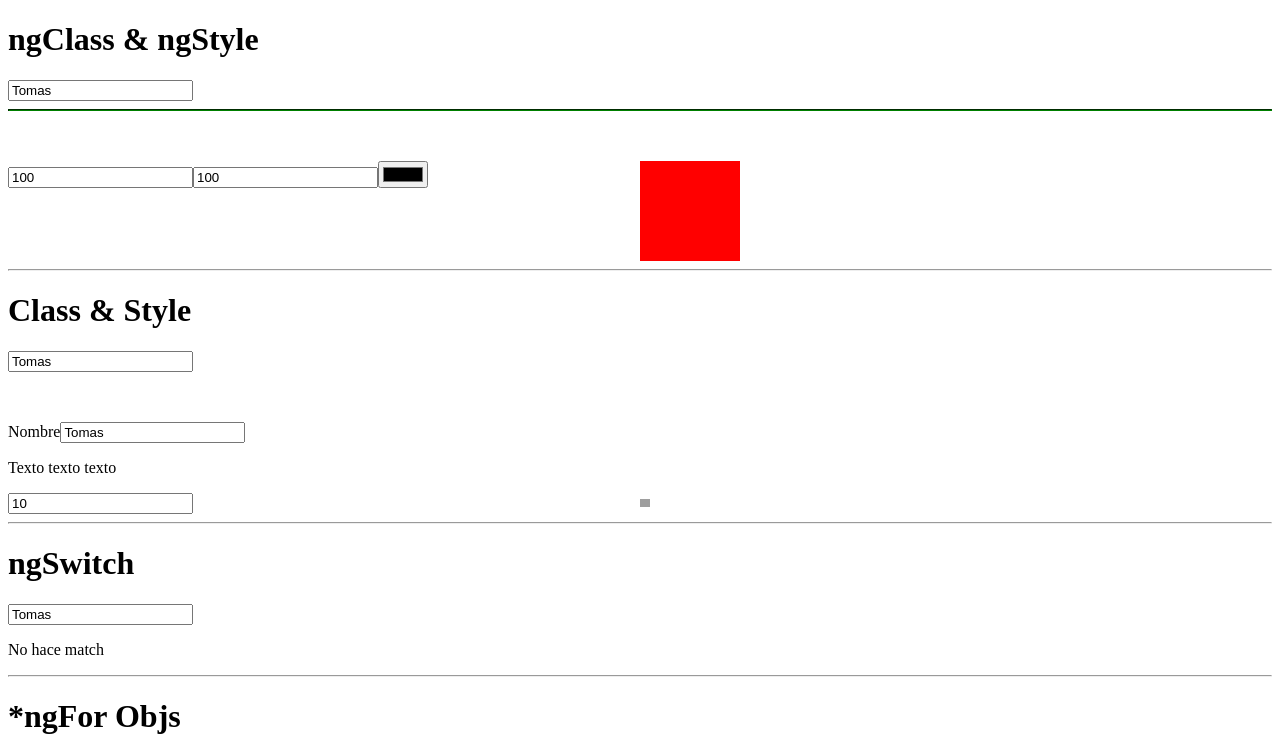
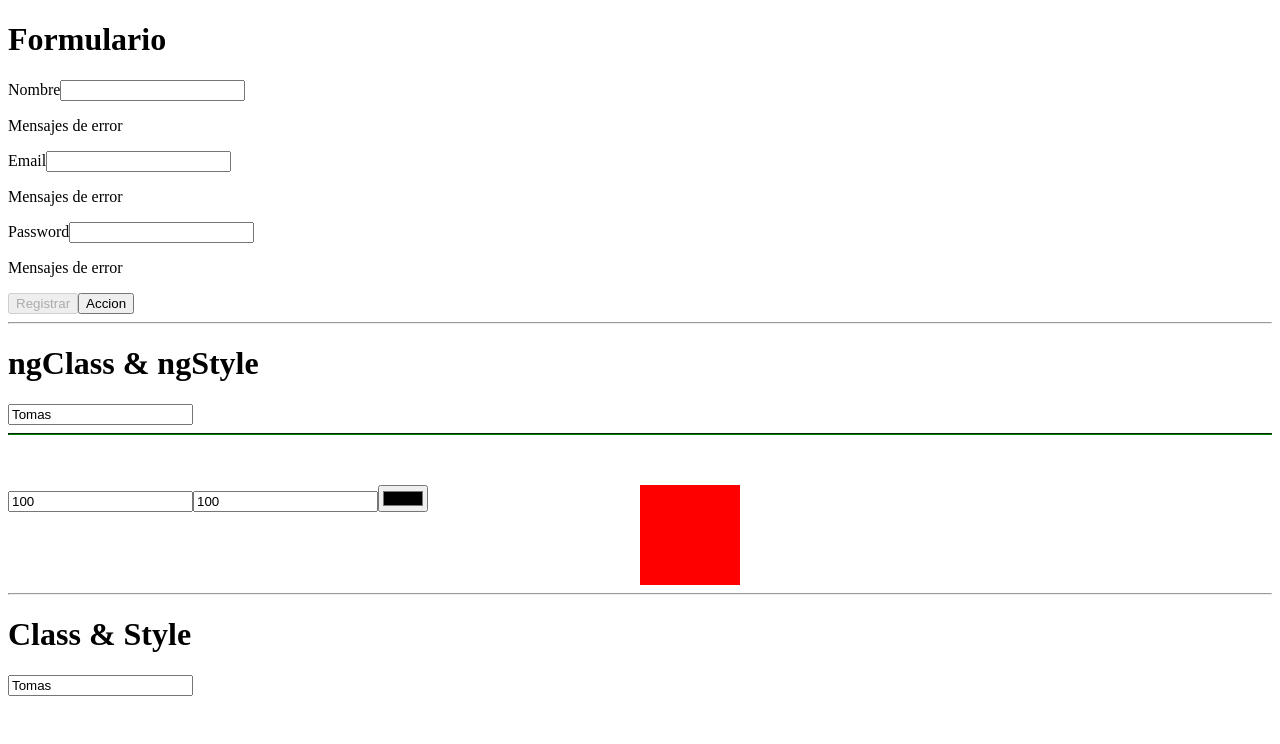
Before and after one commit to tomasleggire/my-store-angular, an Angular app: page / in a window 1280 px wide. Shown: the top 744 px of the page. Built offline with nearby package versions, Linux system fonts and the light colour scheme; grey boxes are pictures that could not be loaded.

Commit message:
Formulario

```diff
--- a/src/app/app.component.html
+++ b/src/app/app.component.html
@@ -1,3 +1,44 @@
+<h1>Formulario</h1>
+<form #myForm="ngForm" (ngSubmit)="onRegister()">
+  <div class="input-group">
+    <label for="name">Nombre</label>
+    <input
+      type="text"
+      id="name"
+      [(ngModel)]="register.name"
+      required
+      name="name"
+    />
+    <p>Mensajes de error</p>
+  </div>
+  <div class="input-group">
+    <label for="Email">Email</label>
+    <input
+      type="email"
+      id="email"
+      [(ngModel)]="register.email"
+      required
+      name="email"
+    />
+    <p>Mensajes de error</p>
+  </div>
+  <div class="input-group">
+    <label for="password">Password</label>
+    <input
+      type="password"
+      id="password"
+      [(ngModel)]="register.password"
+      required
+      name="password"
+    />
+    <p>Mensajes de error</p>
+  </div>
+  <button [disabled]="myForm.invalid" type="sumbit">Registrar</button>
+  <button type="button">Accion</button>
+</form>
+
+<hr />
+
 <h1>ngClass & ngStyle</h1>
 <input type="text" [(ngModel)]="person.name" #nameInput4="ngModel" required />
 <hr
--- a/src/app/app.component.ts
+++ b/src/app/app.component.ts
@@ -12,6 +12,14 @@ export class AppComponent {
   age = 18;
   img = "https://i.blogs.es/aaaaee/greg/450_1000.webp";
   btnDisabled = true;
+
+  register = {
+    name: '',
+    email: '',
+    password: ''
+  }
+
+
   person = {
     name: 'Tomas',
     age: 18,
@@ -87,5 +95,8 @@ export class AppComponent {
     this.names.splice(index, 1);
   }
 
+  onRegister() {
+    console.log(this.register);
+  }
 
 }
```
